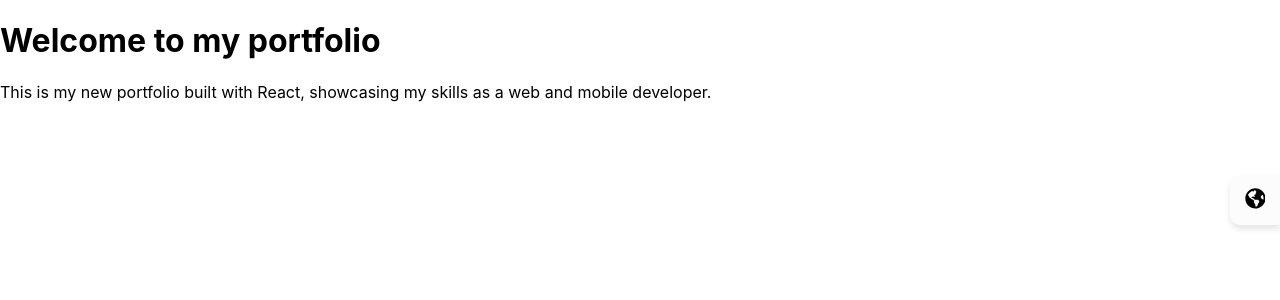
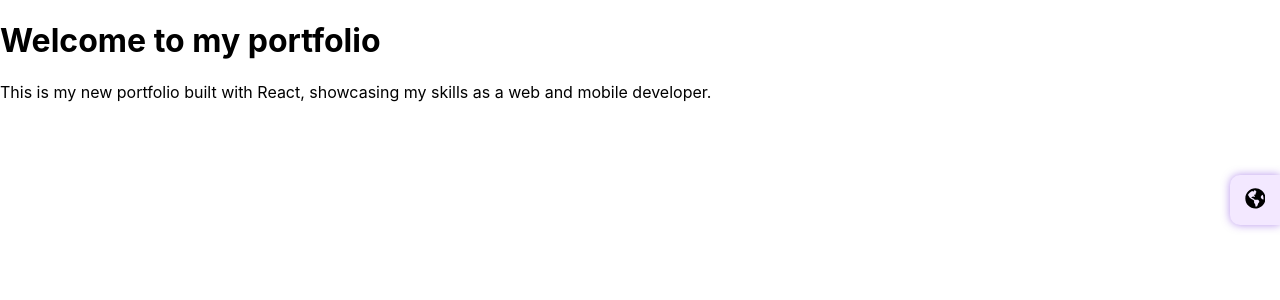
Before and after one commit to AyelenIasich/portfolio2024, a React (Create React App) app: page / in a window 1280 px wide. In both pictures the pointer is over the element 1255 px from the left and 200 px from the top of the page. Shown: the top 300 px of the page. Built offline with nearby package versions, Linux system fonts and the light colour scheme.

Commit message:
Style: change language button styles

```diff
--- a/src/components/LanguageButton/LanguageButton.css
+++ b/src/components/LanguageButton/LanguageButton.css
@@ -1,4 +1,4 @@
-.language-button {
+.language-btn {
   position: fixed;
   top: 25%;
   right: 0px;
@@ -13,6 +13,7 @@
   justify-content: center;
   border-top-left-radius: 10px;
   border-bottom-left-radius: 10px;
+  transition: border-color 0.3s ease;
 }
 
 .btn-lang {
@@ -24,5 +25,12 @@
 }
 
 .icon-lang {
-    font-size: 1.3rem;
+  font-size: 1.3rem;
 }
+
+.language-btn:hover,
+.language-btn:focus {
+    border-color: #6d28d9;
+    box-shadow: 0 0 8px rgba(109, 40, 217, 0.5);
+    background-color: #f3e8ff;
+}
--- a/src/components/LanguageButton/index.js
+++ b/src/components/LanguageButton/index.js
@@ -12,7 +12,7 @@ function LanguageButton() {
   };
 
   return (
-    <div  onClick={toggleLanguage}  className="language-button">
+    <div  onClick={toggleLanguage}  className="language-btn">
       <button type="button" className="btn-lang">
         <FaGlobeAmericas className="icon-lang"/>
       </button>
```
